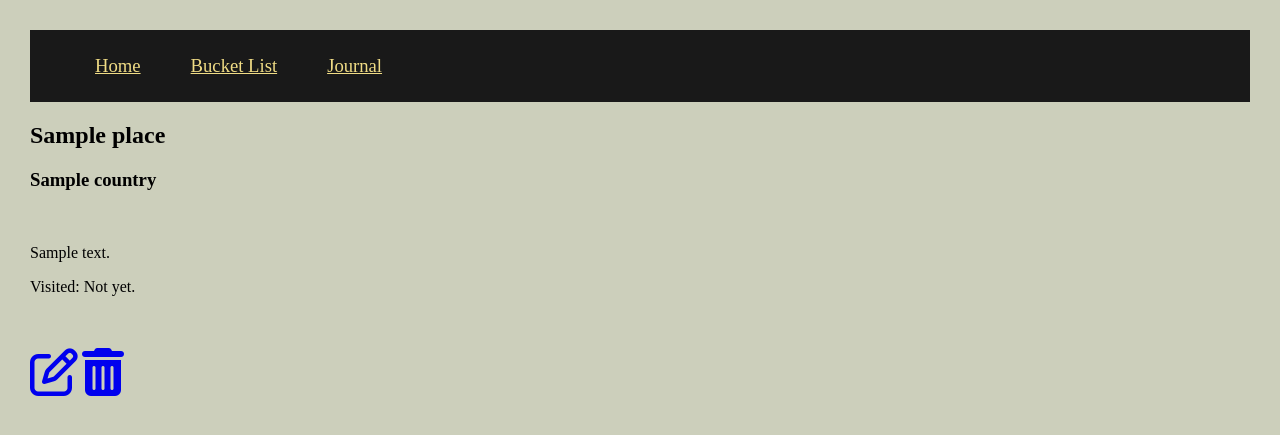
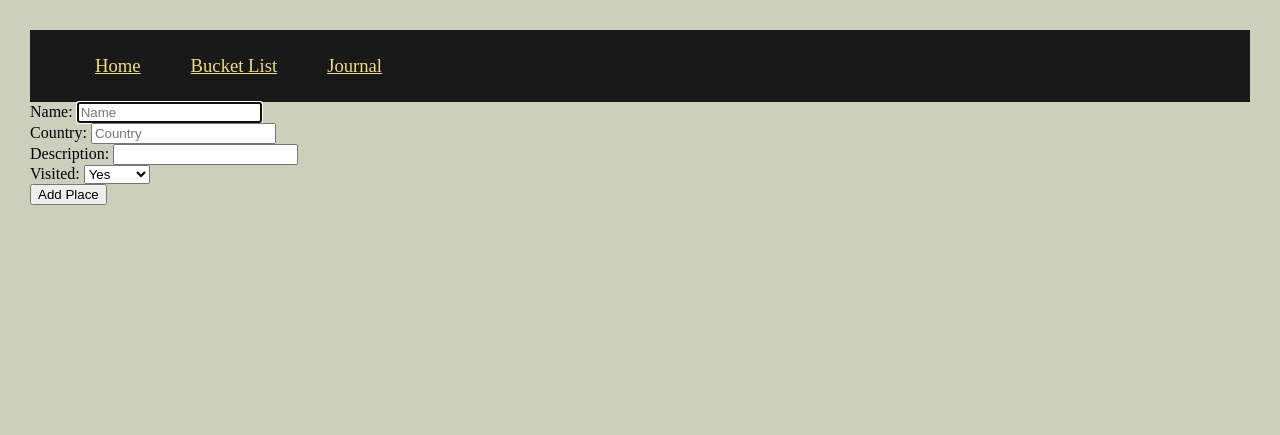
Before and after one commit to j1e1n/CC_python_project, a Flask app: page /places/new in a window 1280 px wide. Shown: the top 435 px of the page. Run offline with Flask 2, Linux system fonts and the light colour scheme; a database or web service that is not in the repository returns one stand-in record (values such as "Sample title"); some libraries are stand-ins or nearby versions; some web fonts are replaced.

Commit message:
add_place added, includes add new country

```diff
--- a/app/app.py
+++ b/app/app.py
@@ -1,9 +1,11 @@
 from flask import Flask, render_template
 from controllers.place_controller import places_blueprint
+from controllers.country_controller import countries_blueprint
 
 app = Flask(__name__)
 
 app.register_blueprint(places_blueprint)
+app.register_blueprint(countries_blueprint)
 
 if __name__ == '__main__':
     app.run(debug=True)
--- a/app/controllers/place_controller.py
+++ b/app/controllers/place_controller.py
@@ -6,7 +6,7 @@ places_blueprint = Blueprint("places", __name__)
 from repositories import place_repository
 from repositories import country_repository
 from models.place import Place
-
+from models.country import Country
 
 @places_blueprint.route('/places')
 def places():
@@ -56,3 +56,24 @@ def update_place(id):
     place = Place(name, country, description, visited, id)
     place_repository.update(place)
     return show_place(id)
+
+
+@places_blueprint.route('/places/new', methods = ['GET'])
+def new_place():
+    # countries = country_repository.select_all()
+    return render_template("places/new.html")
+
+
+@places_blueprint.route('/places', methods=['POST'])
+def create_place():
+    country = Country(request.form['country'])
+    country_repository.save(country)
+
+    name = request.form['name']
+    country_id = country.id
+    description = request.form['description']
+    visited = request.form['visited']
+    country = country_repository.select(country_id)
+    place = Place(name, country, description, visited)
+    place_repository.save(place)
+    return redirect('/places')
--- a/app/templates/places/edit.html
+++ b/app/templates/places/edit.html
@@ -11,7 +11,7 @@
         <label for="country">Country:</label>
         <select name="country_id" id="country">
             {% for country in all_countries: %}
-                <option value="{{country.id}}" {%if place.country.id == country.id:%} selected="selected" {%endif%} >{{country.name}}</option>
+                <option value="{{country.id}}" {% if place.country.id == country.id %} selected="selected" {%endif%} >{{country.name}}</option>
             {% endfor %}
         </select>
     </div>
--- a/app/templates/places/new.html
+++ b/app/templates/places/new.html
@@ -0,0 +1,31 @@
+{% extends "base.html" %}
+
+{% block content %}
+
+<form action="/places" method="post">
+    <div>
+        <label for="name">Name:</label>
+        <input type="text" id="name" name="name" placeholder="Name" required autofocus>
+    </div>
+    <div>
+        <label for="country">Country:</label>
+        <input type="text" id="country" name="country" placeholder="Country" required autofocus>
+    </div>
+    <div>
+        <label for="description">Description:</label>
+        <input type="text" id="description" name="description" required autofocus>
+    </div>
+    <div>
+        <label for="visited">Visited:</label>
+        <select name="visited" id="visited">
+            <option value="true" >Yes</option>
+            <option value="false">Not Yet</option>
+        </select>
+    </div>
+
+
+    <button type="submit">Add Place</button>
+
+</form>
+
+{% endblock %}
```
Also changed, not shown: app/controllers/country_controller.py (added, +14 -0 lines).
